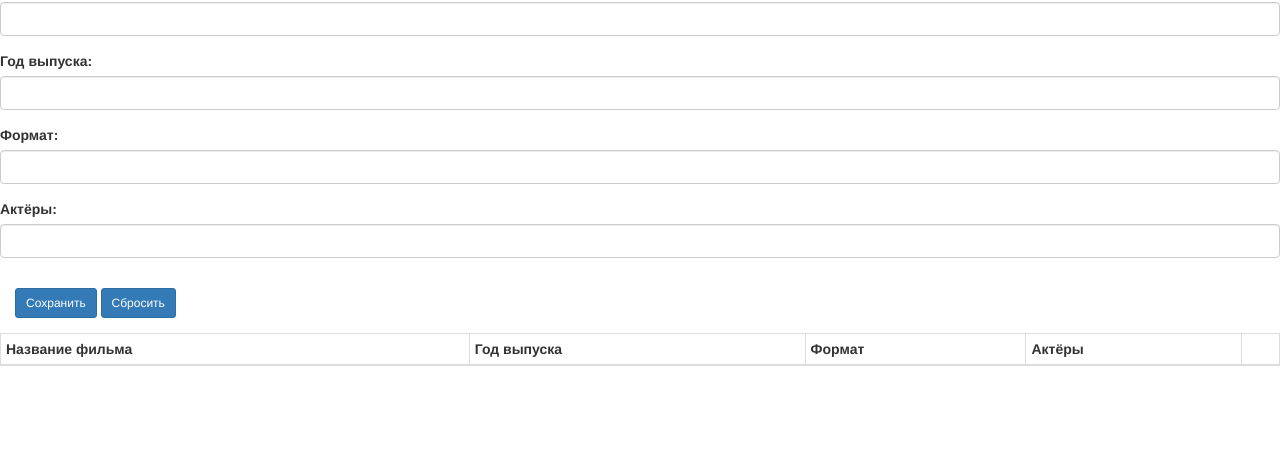
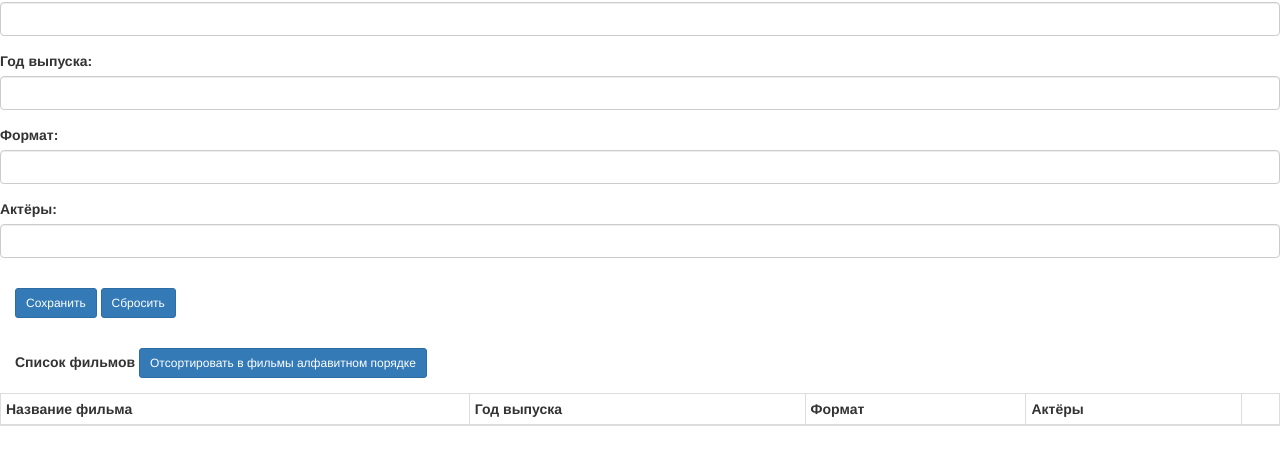
Before and after one commit to bohma/FilmsProjectMain, a website: page public/index.html in a window 1280 px wide. Shown: the part 86-550 px from the top of the page. Drawn offline with nearby package versions, Linux system fonts and the light colour scheme; no server answers.

Commit message:
Добавил по имени

```diff
--- a/public/index.html
+++ b/public/index.html
@@ -35,6 +35,11 @@
         </div>
     </form>
     <table class="table table-condensed table-striped table-bordered">
+            <div class="panel-body">
+                    <b>Список фильмов</b>
+
+                    <button type="button" onclick="sortByTitle()" class="btn btn-sm btn-primary">Отсортировать в фильмы алфавитном порядке</button>
+            </div>
         <thead><tr><th>Название фильма</th><th>Год выпуска</th><th>Формат</th><th>Актёры</th><th></th></tr></thead>        <tbody>
         </tbody>
     </table>
@@ -72,6 +77,23 @@
                 }
             });
         }
+        //Сортировка в алафитном порядке
+        function sortByTitle() {
+            $.ajax({
+                    url: "/api/films",
+                    type: "GET",
+                    contentType: "application/json",
+                    success: function (films) {
+                        films = films.sort((a, b) => a.name > b.name ? 1 : -1);
+                        var rows = "";
+                        $.each(films, function (index, film) {
+                            // добавляем полученные элементы в таблицу
+                            rows += row(film);
+                        })
+                        $("table tbody").append(rows);
+                    }
+                });
+            }
         // Добавление пользователя
         function CreateFilm(filmTitle, filmDate, filmFormat, filmStars) {
             $.ajax({
```
